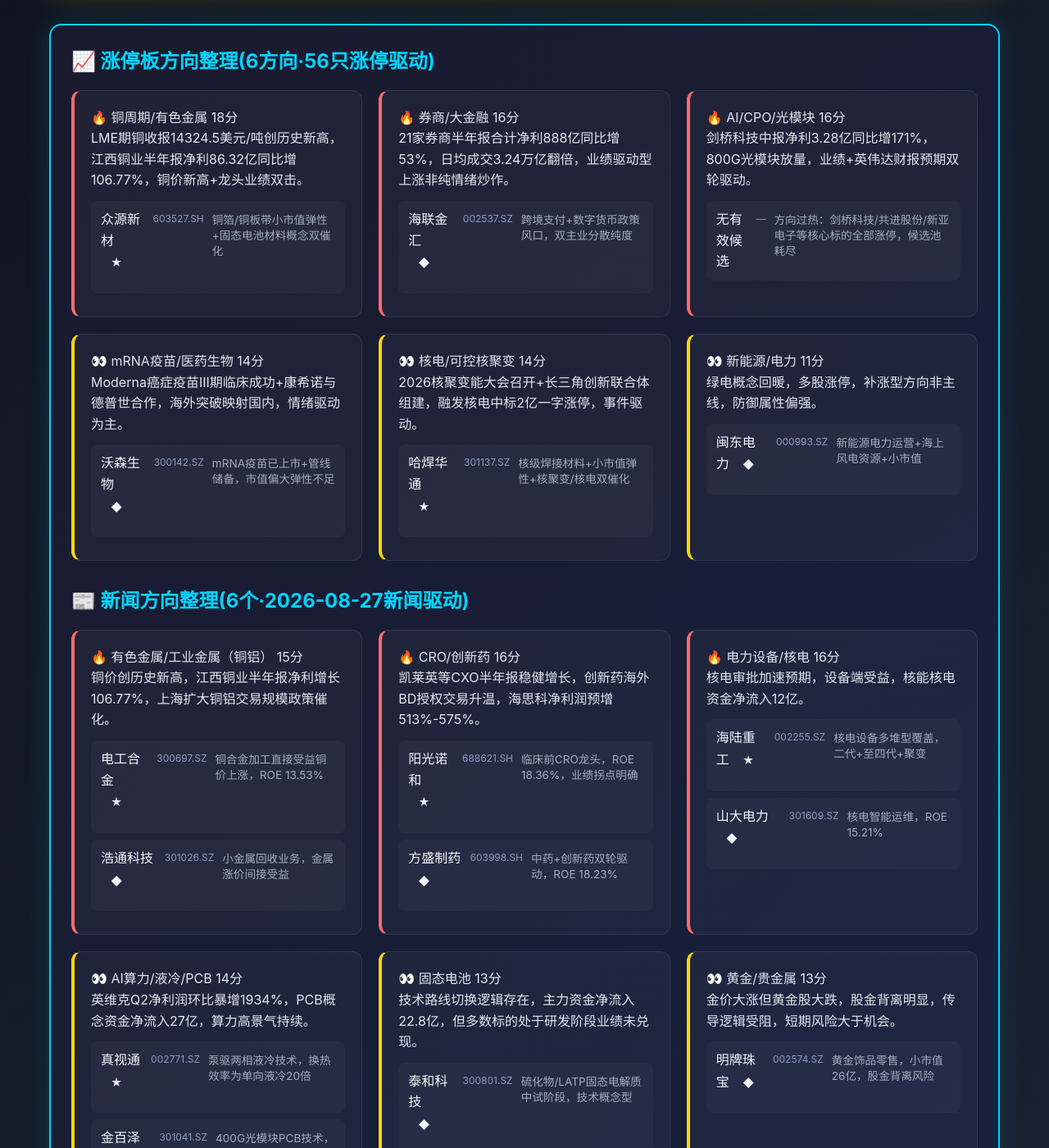
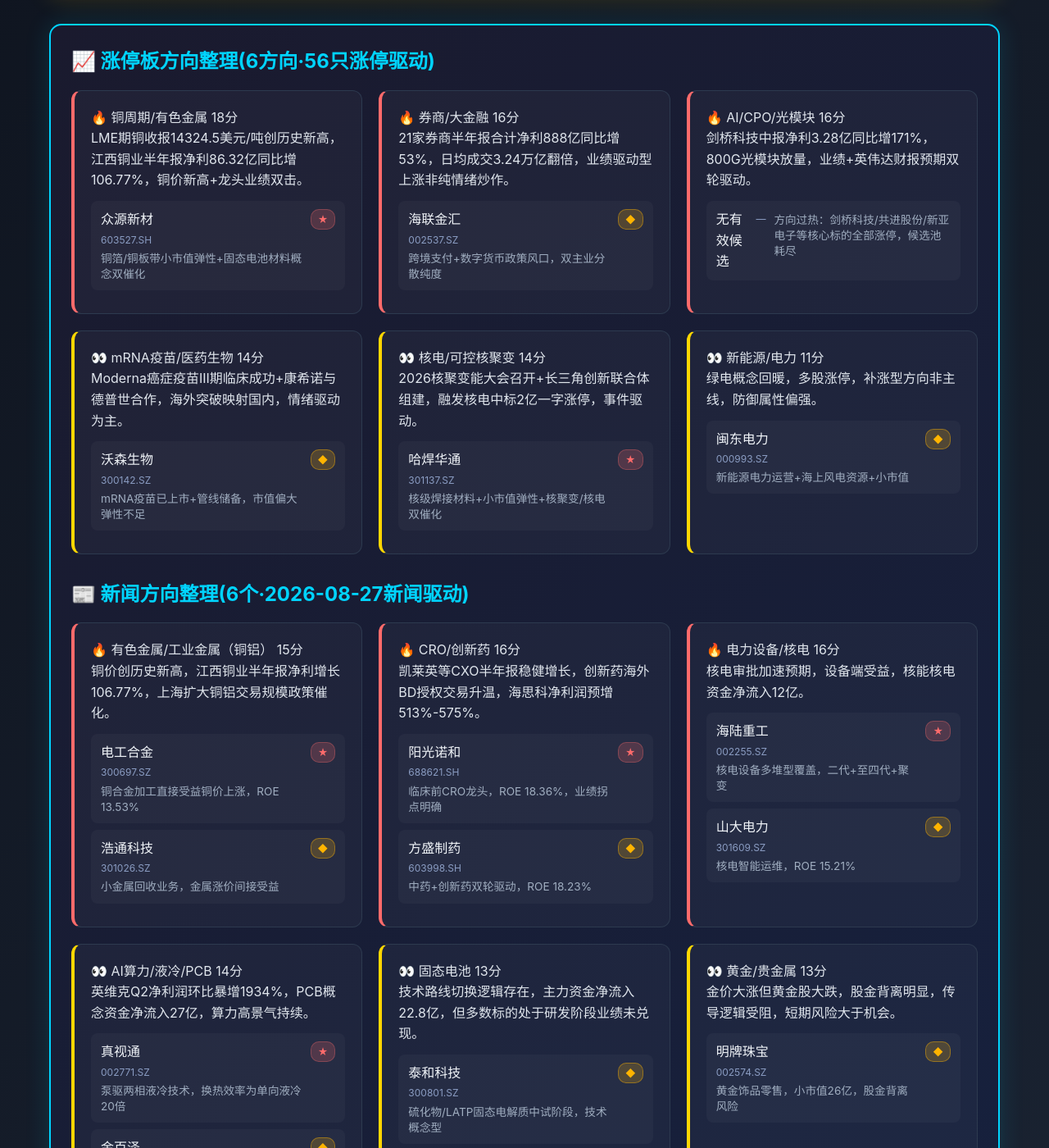
Before and after one commit to xiaoyi0319a/yixue-dashboard, a Jekyll site: the page index.html, which Jekyll copies as it is, in a window 1280 px wide and 1400 px high, scrolled down 1648 px. Shown: the whole window at 82% size. Built offline with Jekyll 4.4.1, drawn with Linux system fonts in a browser that asks for light colours; comment, search, counter and statistics services are not loaded.

Commit message:
fix: 修复补涨标的排版回归——恢复buzhang-left包裹层+buzhang-tag独立标签

```diff
--- a/index.html
+++ b/index.html
@@ -149,9 +149,12 @@
     <div class="direction-desc">LME期铜收报14324.5美元/吨创历史新高，江西铜业半年报净利86.32亿同比增106.77%，铜价新高+龙头业绩双击。</div>
     <div class="buzhang-list">
         <div class="buzhang-item">
-            <div class="buzhang-name">众源新材 <span class="tag">★</span></div>
+            <div class="buzhang-left">
+                <div class="buzhang-name">众源新材</div>
                 <div class="buzhang-code">603527.SH</div>
                 <div class="buzhang-logic">铜箔/铜板带小市值弹性+固态电池材料概念双催化</div>
+            </div>
+            <span class="buzhang-tag bz-s" title="推荐">★</span>
         </div>
     </div>
 </div>
@@ -164,9 +167,12 @@
     <div class="direction-desc">21家券商半年报合计净利888亿同比增53%，日均成交3.24万亿翻倍，业绩驱动型上涨非纯情绪炒作。</div>
     <div class="buzhang-list">
         <div class="buzhang-item">
-            <div class="buzhang-name">海联金汇 <span class="tag">◆</span></div>
+            <div class="buzhang-left">
+                <div class="buzhang-name">海联金汇</div>
                 <div class="buzhang-code">002537.SZ</div>
                 <div class="buzhang-logic">跨境支付+数字货币政策风口，双主业分散纯度</div>
+            </div>
+            <span class="buzhang-tag bz-a" title="推荐">◆</span>
         </div>
     </div>
 </div>
@@ -194,9 +200,12 @@
     <div class="direction-desc">Moderna癌症疫苗III期临床成功+康希诺与德普世合作，海外突破映射国内，情绪驱动为主。</div>
     <div class="buzhang-list">
         <div class="buzhang-item">
-            <div class="buzhang-name">沃森生物 <span class="tag">◆</span></div>
+            <div class="buzhang-left">
+                <div class="buzhang-name">沃森生物</div>
                 <div class="buzhang-code">300142.SZ</div>
                 <div class="buzhang-logic">mRNA疫苗已上市+管线储备，市值偏大弹性不足</div>
+            </div>
+            <span class="buzhang-tag bz-a" title="推荐">◆</span>
         </div>
     </div>
 </div>
@@ -209,9 +218,12 @@
     <div class="direction-desc">2026核聚变能大会召开+长三角创新联合体组建，融发核电中标2亿一字涨停，事件驱动。</div>
     <div class="buzhang-list">
         <div class="buzhang-item">
-            <div class="buzhang-name">哈焊华通 <span class="tag">★</span></div>
+            <div class="buzhang-left">
+                <div class="buzhang-name">哈焊华通</div>
                 <div class="buzhang-code">301137.SZ</div>
                 <div class="buzhang-logic">核级焊接材料+小市值弹性+核聚变/核电双催化</div>
+            </div>
+            <span class="buzhang-tag bz-s" title="推荐">★</span>
         </div>
     </div>
 </div>
@@ -224,9 +236,12 @@
     <div class="direction-desc">绿电概念回暖，多股涨停，补涨型方向非主线，防御属性偏强。</div>
     <div class="buzhang-list">
         <div class="buzhang-item">
-            <div class="buzhang-name">闽东电力 <span class="tag">◆</span></div>
+            <div class="buzhang-left">
+                <div class="buzhang-name">闽东电力</div>
                 <div class="buzhang-code">000993.SZ</div>
                 <div class="buzhang-logic">新能源电力运营+海上风电资源+小市值</div>
+            </div>
+            <span class="buzhang-tag bz-a" title="推荐">◆</span>
         </div>
     </div>
 </div>
@@ -242,14 +257,20 @@
     <div class="direction-desc">铜价创历史新高，江西铜业半年报净利增长106.77%，上海扩大铜铝交易规模政策催化。</div>
     <div class="buzhang-list">
         <div class="buzhang-item">
-            <div class="buzhang-name">电工合金 <span class="tag">★</span></div>
+            <div class="buzhang-left">
+                <div class="buzhang-name">电工合金</div>
                 <div class="buzhang-code">300697.SZ</div>
                 <div class="buzhang-logic">铜合金加工直接受益铜价上涨，ROE 13.53%</div>
             </div>
+            <span class="buzhang-tag bz-s" title="推荐">★</span>
+        </div>
         <div class="buzhang-item">
-            <div class="buzhang-name">浩通科技 <span class="tag">◆</span></div>
+            <div class="buzhang-left">
+                <div class="buzhang-name">浩通科技</div>
                 <div class="buzhang-code">301026.SZ</div>
                 <div class="buzhang-logic">小金属回收业务，金属涨价间接受益</div>
+            </div>
+            <span class="buzhang-tag bz-a" title="推荐">◆</span>
         </div>
     </div>
 </div>
@@ -262,14 +283,20 @@
     <div class="direction-desc">凯莱英等CXO半年报稳健增长，创新药海外BD授权交易升温，海思科净利润预增513%-575%。</div>
     <div class="buzhang-list">
         <div class="buzhang-item">
-            <div class="buzhang-name">阳光诺和 <span class="tag">★</span></div>
+            <div class="buzhang-left">
+                <div class="buzhang-name">阳光诺和</div>
                 <div class="buzhang-code">688621.SH</div>
                 <div class="buzhang-logic">临床前CRO龙头，ROE 18.36%，业绩拐点明确</div>
             </div>
+            <span class="buzhang-tag bz-s" title="推荐">★</span>
+        </div>
         <div class="buzhang-item">
-            <div class="buzhang-name">方盛制药 <span class="tag">◆</span></div>
+            <div class="buzhang-left">
+                <div class="buzhang-name">方盛制药</div>
                 <div class="buzhang-code">603998.SH</div>
                 <div class="buzhang-logic">中药+创新药双轮驱动，ROE 18.23%</div>
+            </div>
+            <span class="buzhang-tag bz-a" title="推荐">◆</span>
         </div>
     </div>
 </div>
@@ -282,14 +309,20 @@
     <div class="direction-desc">核电审批加速预期，设备端受益，核能核电资金净流入12亿。</div>
     <div class="buzhang-list">
         <div class="buzhang-item">
-            <div class="buzhang-name">海陆重工 <span class="tag">★</span></div>
+            <div class="buzhang-left">
+                <div class="buzhang-name">海陆重工</div>
                 <div class="buzhang-code">002255.SZ</div>
                 <div class="buzhang-logic">核电设备多堆型覆盖，二代+至四代+聚变</div>
             </div>
+            <span class="buzhang-tag bz-s" title="推荐">★</span>
+        </div>
         <div class="buzhang-item">
-            <div class="buzhang-name">山大电力 <span class="tag">◆</span></div>
+            <div class="buzhang-left">
+                <div class="buzhang-name">山大电力</div>
                 <div class="buzhang-code">301609.SZ</div>
                 <div class="buzhang-logic">核电智能运维，ROE 15.21%</div>
+            </div>
+            <span class="buzhang-tag bz-a" title="推荐">◆</span>
         </div>
     </div>
 </div>
@@ -302,14 +335,20 @@
     <div class="direction-desc">英维克Q2净利润环比暴增1934%，PCB概念资金净流入27亿，算力高景气持续。</div>
     <div class="buzhang-list">
         <div class="buzhang-item">
-            <div class="buzhang-name">真视通 <span class="tag">★</span></div>
+            <div class="buzhang-left">
+                <div class="buzhang-name">真视通</div>
                 <div class="buzhang-code">002771.SZ</div>
                 <div class="buzhang-logic">泵驱两相液冷技术，换热效率为单向液冷20倍</div>
             </div>
+            <span class="buzhang-tag bz-s" title="推荐">★</span>
+        </div>
         <div class="buzhang-item">
-            <div class="buzhang-name">金百泽 <span class="tag">◆</span></div>
+            <div class="buzhang-left">
+                <div class="buzhang-name">金百泽</div>
                 <div class="buzhang-code">301041.SZ</div>
                 <div class="buzhang-logic">400G光模块PCB技术，小市值28亿</div>
+            </div>
+            <span class="buzhang-tag bz-a" title="推荐">◆</span>
         </div>
     </div>
 </div>
@@ -322,9 +361,12 @@
     <div class="direction-desc">技术路线切换逻辑存在，主力资金净流入22.8亿，但多数标的处于研发阶段业绩未兑现。</div>
     <div class="buzhang-list">
         <div class="buzhang-item">
-            <div class="buzhang-name">泰和科技 <span class="tag">◆</span></div>
+            <div class="buzhang-left">
+                <div class="buzhang-name">泰和科技</div>
                 <div class="buzhang-code">300801.SZ</div>
                 <div class="buzhang-logic">硫化物/LATP固态电解质中试阶段，技术概念型</div>
+            </div>
+            <span class="buzhang-tag bz-a" title="推荐">◆</span>
         </div>
     </div>
 </div>
@@ -337,9 +379,12 @@
     <div class="direction-desc">金价大涨但黄金股大跌，股金背离明显，传导逻辑受阻，短期风险大于机会。</div>
     <div class="buzhang-list">
         <div class="buzhang-item">
-            <div class="buzhang-name">明牌珠宝 <span class="tag">◆</span></div>
+            <div class="buzhang-left">
+                <div class="buzhang-name">明牌珠宝</div>
                 <div class="buzhang-code">002574.SZ</div>
                 <div class="buzhang-logic">黄金饰品零售，小市值26亿，股金背离风险</div>
+            </div>
+            <span class="buzhang-tag bz-a" title="推荐">◆</span>
         </div>
     </div>
 </div>
```
Lines whose indentation alone changed are shown as unchanged.
